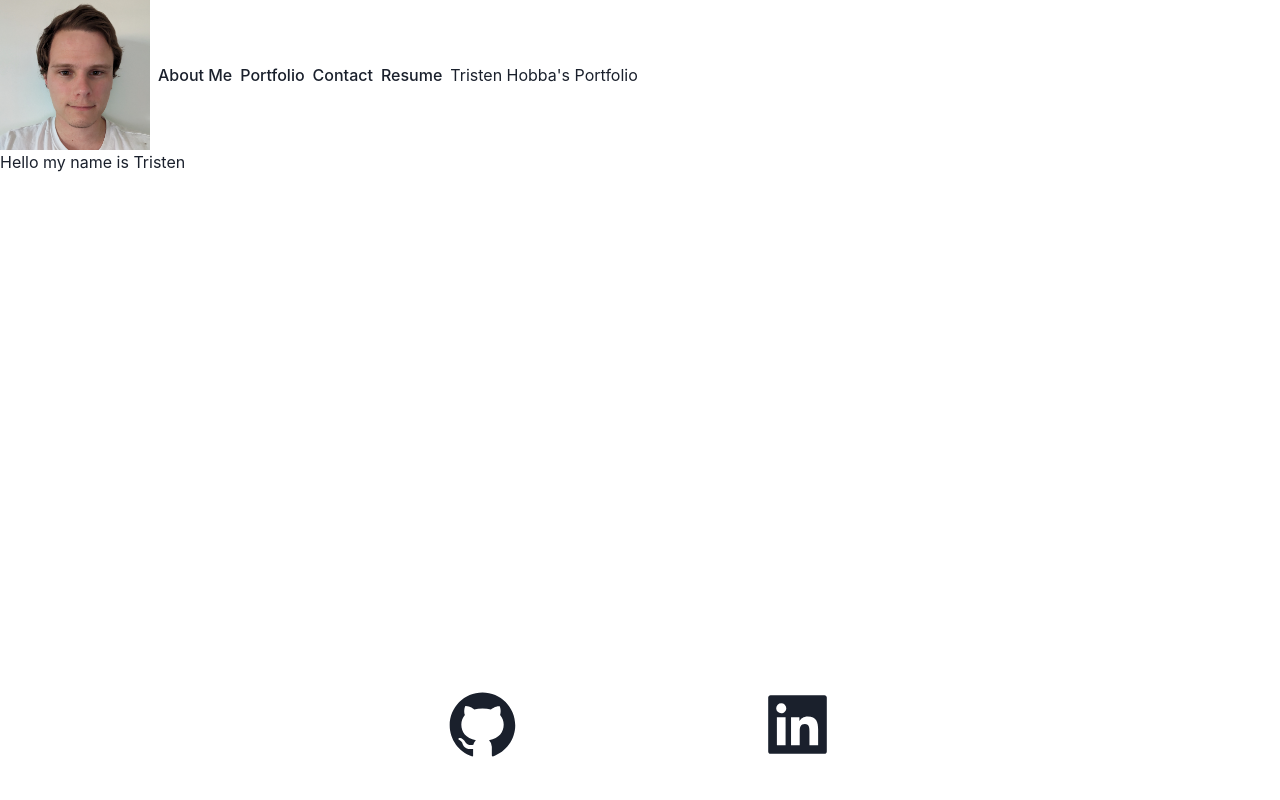
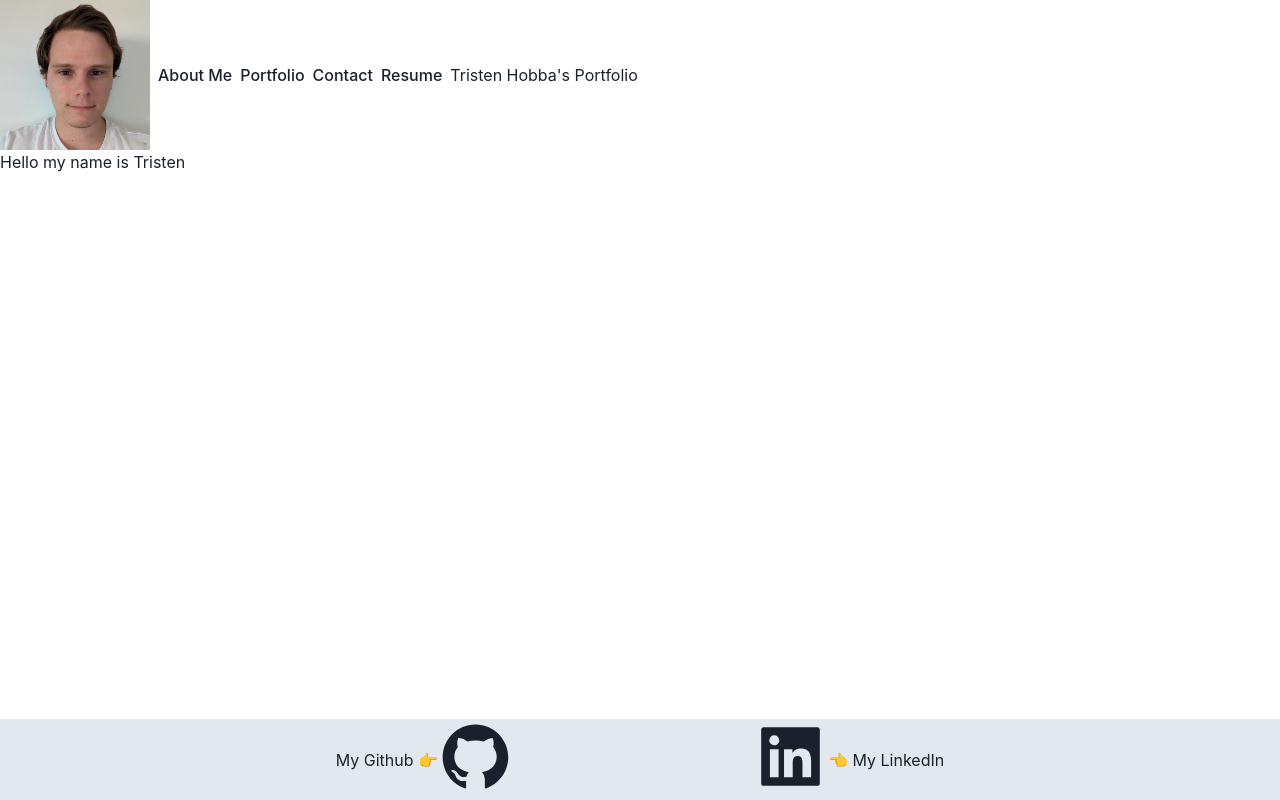
Before and after one commit to Tristenh/Tristen-Hobba-Portfolio, a React (Vite) app in the folder Tristen-Hobba-Portfolio/: page / in a window 1280 px wide. Built offline with nearby package versions, Linux system fonts and the light colour scheme.

Commit message:
styled Footer.jsx using Chakra Box clas,

```diff
--- a/Tristen-Hobba-Portfolio/src/components/Footer.jsx
+++ b/Tristen-Hobba-Portfolio/src/components/Footer.jsx
@@ -1,31 +1,27 @@
-import { HStack, Center, Icon } from "@chakra-ui/react";
+import { HStack, Center, Icon, Box } from "@chakra-ui/react";
 import { AiFillGithub, AiFillLinkedin } from "react-icons/ai";
 
 export default function Footer() {
-  const footerStyle = {
-    position: "fixed",
-    bottom: "2rem",
-    width: "100%",
-  };
-
   return (
-    <div style={footerStyle}>
-      <Center mt={"5rem"} w="100vw">
+    <Box position="fixed" bottom="0" width="100%" bgColor="gray.200">
+      <Center w="100vw">
+            <h4>My Github 👉 </h4>
         <HStack spacing={{ base: 16, md: 60 }}>
           <a href="https://github.com/Tristenh">
             <Icon
               as={AiFillGithub}
               boxSize={{ base: "50px", md: "75px" }}
-            ></Icon>
+              ></Icon>
           </a>
           <a href="https://www.linkedin.com/in/tristen-hobba-a06a131b3/">
             <Icon
               as={AiFillLinkedin}
               boxSize={{ base: "50px", md: "75px" }}
-            ></Icon>
+              ></Icon>
           </a>
         </HStack>
+              <h4> 👈 My LinkedIn </h4>
       </Center>
-    </div>
+    </Box>
   );
 }
```
